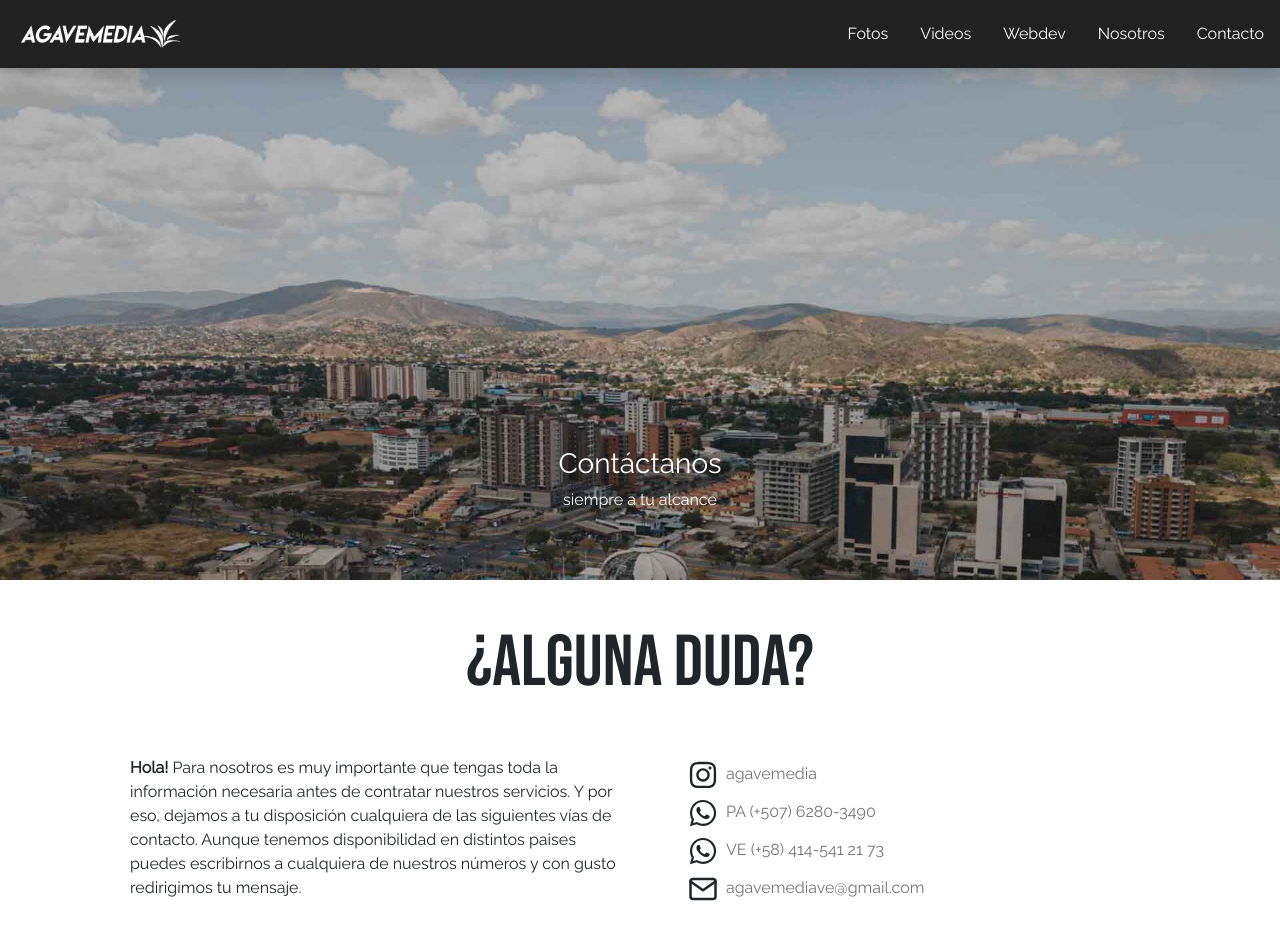
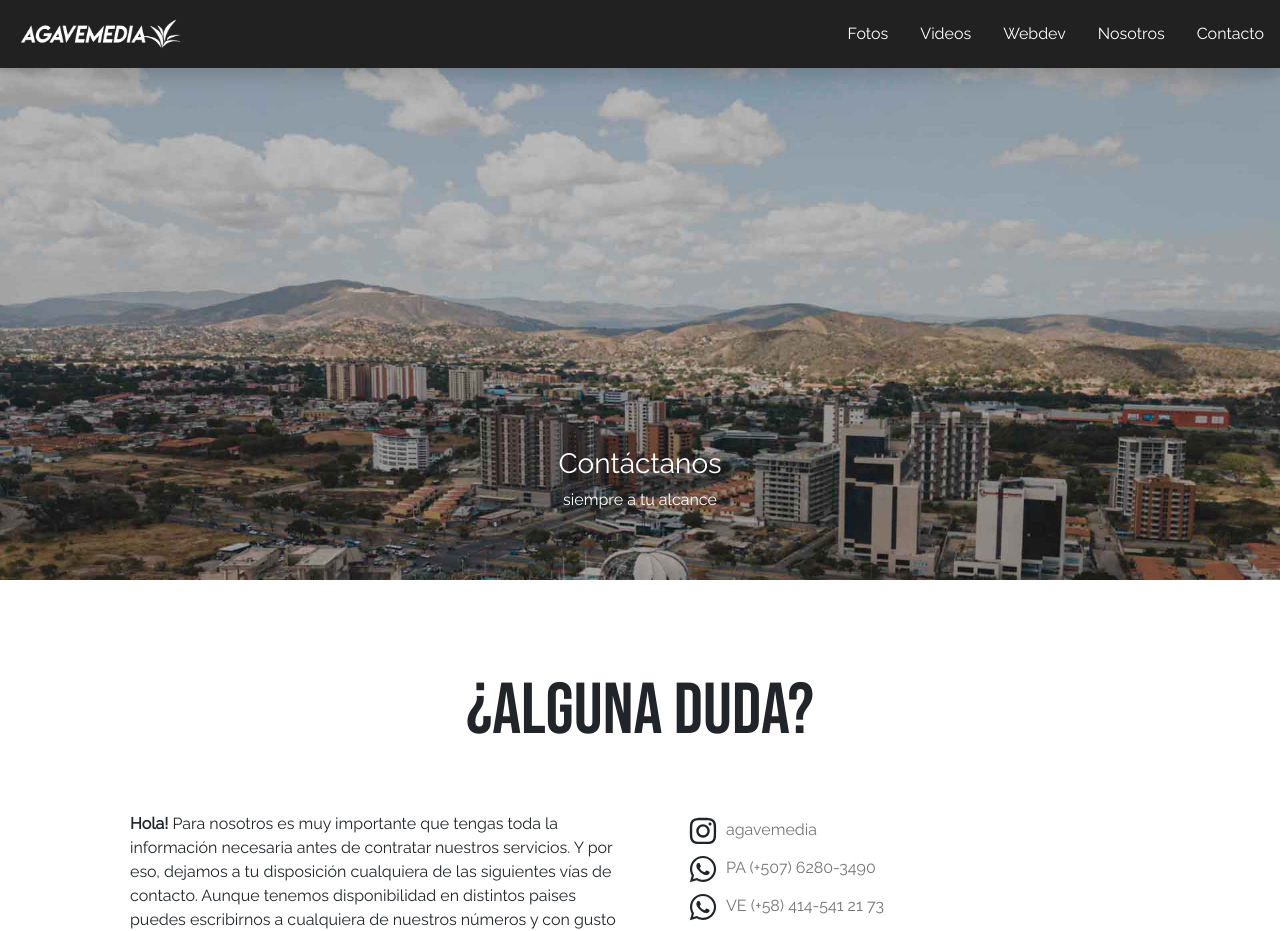
Before and after one commit to manuelozada11/myvehicle-app, a React (Vite) app: page /contacto in a window 1280 px wide. Shown: the top 931 px of the page. Built offline with nearby package versions, Linux system fonts and the light colour scheme.

Commit message:
ver 1.2.1

```diff
--- a/package.json
+++ b/package.json
@@ -1,7 +1,7 @@
 {
   "name": "agave-app",
   "private": true,
-  "version": "1.2.0",
+  "version": "1.2.1",
   "scripts": {
     "dev": "vite",
     "build": "vite build",
--- a/src/views/AboutUs/index.jsx
+++ b/src/views/AboutUs/index.jsx
@@ -40,7 +40,7 @@ const AboutUs = () => {
 
             <div className="container-fluid font-bebas p-5 text-center"
                 style={{ fontSize: mainStyle.subtitleFontSize, lineHeight: mainStyle.subtitleLineHeight }}>
-                <p className='my-4'>Somos quiénes somos, porque <span style={{ color: mainStyle.colorSecundary }}>amamos</span> lo que hacemos</p>
+                <p className='py-5 my-5'>Somos quiénes somos, porque <span style={{ color: mainStyle.colorSecundary }}>amamos</span> lo que hacemos</p>
             </div>
 
             <div className='row mx-0 text-center div-portrait' style={{ backgroundColor: mainStyle.colorThird, color: mainStyle.colorPositive }}>
--- a/src/views/Contact.jsx
+++ b/src/views/Contact.jsx
@@ -32,7 +32,7 @@ const Contact = () => {
             <Carousel infoCarouselImgs={ carouselContact } />
 
             <div className="container-fluid text-center px-5 pt-5">
-                <h1 style={{ fontSize: mainStyle.titleFontSize, fontFamily: mainStyle.fontFamily, lineHeight: mainStyle.titleLineHeight }}>
+                <h1 className="pt-5 pb-2" style={{ fontSize: mainStyle.titleFontSize, fontFamily: mainStyle.fontFamily, lineHeight: mainStyle.titleLineHeight }}>
                     ¿Alguna duda?
                 </h1>
             </div>
@@ -45,7 +45,7 @@ const Contact = () => {
                         y con gusto redirigimos tu mensaje.
                     </div>
 
-                    <div className="col-12 col-md-6 ps-md-5 pt-4 pt-md-0 text-left">
+                    <div className="col-12 col-md-6 pb-5 ps-md-5 pt-4 pt-md-0 text-left">
                         <div className="col-12 py-1"><FaInstagram size={30} className="me-2" /><a className="link" href="https://instagram.com/agavemedia">agavemedia</a></div>
                         <div className="col-12 py-1"><FaWhatsapp size={30} className="me-2" /><a className="link" href="https://wa.me/50762803490">PA (+507) 6280-3490</a></div>
                         <div className="col-12 py-1"><FaWhatsapp size={30} className="me-2" /><a className="link" href="https://wa.me/584145412173">VE (+58) 414-541 21 73</a></div>
```
Also changed, not shown: 1 other file (tests, documents, lock files or other folders).
